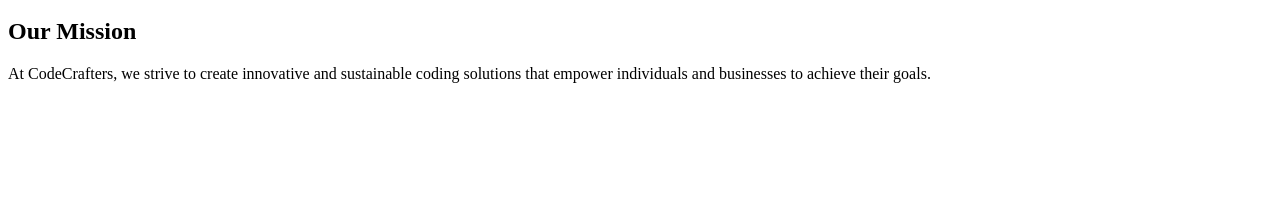
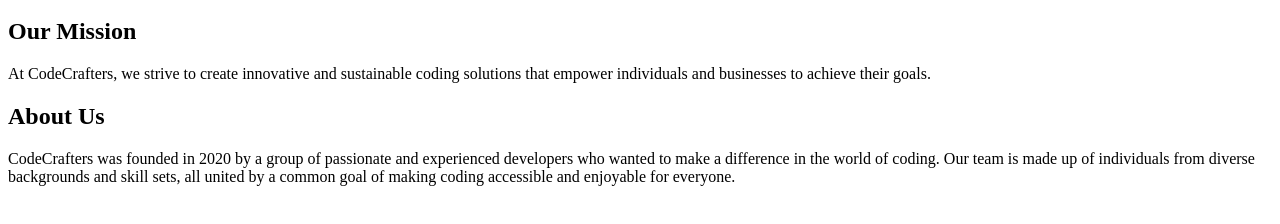
Before and after one commit to ajmccraw/company-home-page-flexbox, a plain HTML site: page index.html in a window 1280 px wide. Shown: the part 180-404 px from the top of the page. Drawn offline with Linux system fonts and the light colour scheme.

Commit message:
added the about us html

```diff
--- a/index.html
+++ b/index.html
@@ -34,6 +34,11 @@
       </div>
 
       <!-- About Us Section -->
+      <div id="about">
+        <h2>About Us</h2>
+        <p>CodeCrafters was founded in 2020 by a group of passionate and experienced developers who wanted to make a difference in the world of coding. Our team is made up of individuals from diverse backgrounds and skill sets, all united by a common goal of making coding accessible and enjoyable for everyone.</p>
+      </div>
+
 
     </main>
   </body>
```
